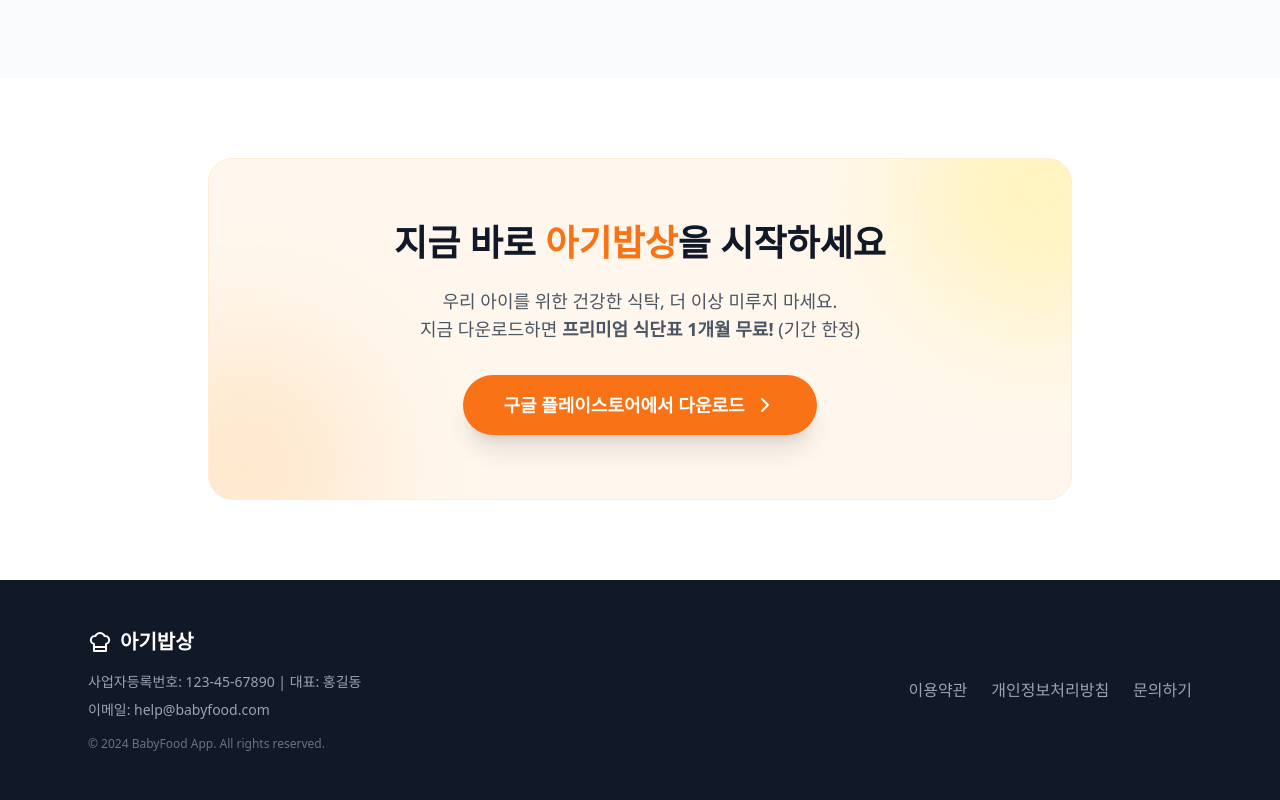
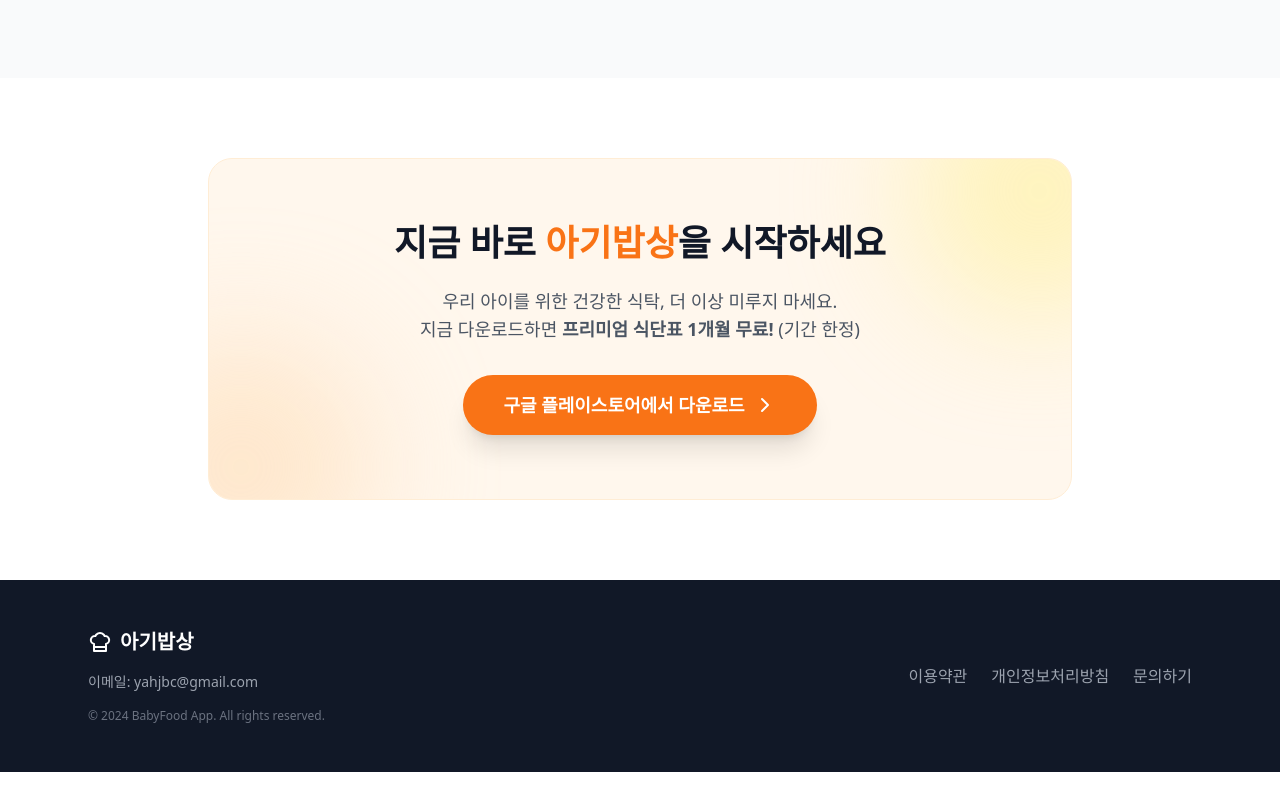
Before and after one commit to ddoongjamba/agibobsang-web, a React (Vite) app: page / in a window 1280 px wide. Shown: the part 2860-3660 px from the top of the page. After the commit the page ends 3632 px from the top, so only its background shows below. Built offline with nearby package versions, Linux system fonts and the light colour scheme; no server answers; the database is empty.

Commit message:
fix: contact

```diff
--- a/src/App.jsx
+++ b/src/App.jsx
@@ -461,8 +461,7 @@ const AppLandingPage = () => {
             <div className="flex items-center justify-center md:justify-start gap-2 mb-4 text-white font-bold text-xl">
               <ChefHat /> 아기밥상
             </div>
-            <p className="text-sm mb-2">사업자등록번호: 123-45-67890 | 대표: 홍길동</p>
-            <p className="text-sm">이메일: help@babyfood.com</p>
+            <p className="text-sm">이메일: yahjbc@gmail.com</p>
             <p className="text-xs mt-4 text-gray-500">© 2024 BabyFood App. All rights reserved.</p>
           </div>
           <div className="flex gap-6">
```
